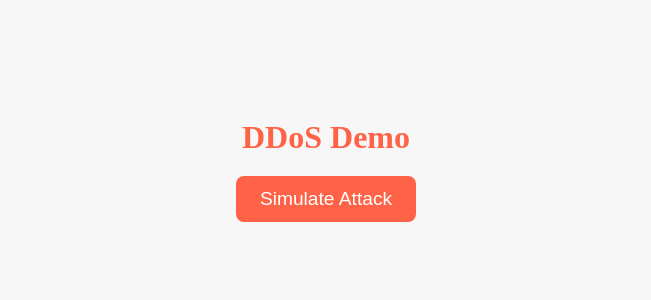
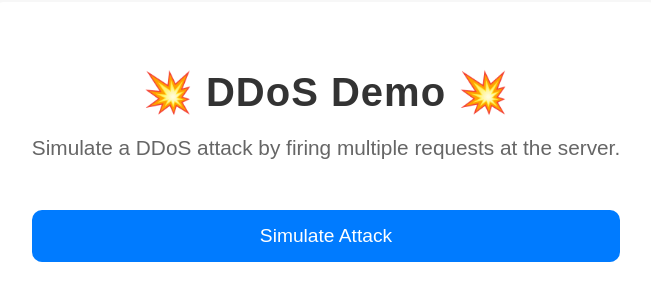
Before and after one commit to Shaban-Eissa/Web-Application-Security-101, a React (Vite) app in the folder client/: page / in a window 1280 px wide. Shown: the part 248-548 px from the top of the page, without its empty margins (314-965 px from the left). Built offline with nearby package versions, Linux system fonts and the light colour scheme.

Commit message:
feat: Revamp DDoS demo UI and functionality with improved request handling

```diff
--- /dev/null
+++ b/client/src/App.css
@@ -0,0 +1,88 @@
+body {
+  margin: 0;
+  padding: 0;
+  display: flex;
+  justify-content: center;
+  align-items: center;
+  background-color: #f7f7f7;
+  font-family: Arial, sans-serif;
+  text-align: center;
+  height: 100vh;
+}
+
+.container {
+  display: flex;
+  justify-content: center;
+  align-items: center;
+  width: 100%;
+  height: 100vh;
+  background-color: #f7f7f7;
+}
+
+.content-box {
+  background-color: #ffffff;
+  padding: 40px;
+  border-radius: 12px;
+  box-shadow: 0 10px 3px rgba(0, 0, 0, 0.03);
+  width: 100%;
+  max-width: 600px;
+  text-align: center;
+}
+
+.heading-container {
+  margin-bottom: 30px;
+}
+
+h1 {
+  font-size: 2.5rem;
+  color: #333;
+  margin-bottom: 15px;
+  font-weight: 600;
+  letter-spacing: 1px;
+}
+
+.subtitle {
+  font-size: 1.3rem;
+  color: #666;
+  margin-bottom: 25px;
+}
+
+.button {
+  padding: 15px 25px;
+  background-color: #007bff;
+  color: white;
+  font-size: 1.2rem;
+  border: none;
+  border-radius: 10px;
+  cursor: pointer;
+  transition: background-color 0.3s;
+  width: 100%;
+  margin-top: 20px;
+}
+
+.button:hover {
+  background-color: #0056b3;
+}
+
+.button:active {
+  background-color: #004085;
+}
+
+.info-box {
+  margin-top: 20px;
+  padding: 15px;
+  background-color: rgba(206, 206, 206, 0.84);
+  border-radius: 8px;
+  color: rgb(0, 0, 0);
+  font-size: 0.9rem;
+  text-align: left;
+}
+
+.info-text {
+  margin: 0;
+  line-height: 1.5;
+}
+
+.info-subtext {
+  color: rgb(0, 0, 0);
+}
--- a/client/src/App.jsx
+++ b/client/src/App.jsx
@@ -1,10 +1,54 @@
-import DDoS from "./DDoS";
+import { useState, useEffect } from "react";
+
+import "./App.css";
 
 function App() {
+  const [status, setStatus] = useState("");
+
+  const floodServer = () => {
+    // Fire 100 requests at the same time
+    const requests = Array.from({ length: 100 }, () =>
+      fetch("http://localhost:5000/api/data").then((response) => {
+        if (response.status === 429) {
+          setStatus("Too many requests, please try again later.");
+        }
+      })
+    );
+
+    // Wait for all requests to finish
+    Promise.all(requests);
+  };
+
   return (
-    <>
-      <DDoS />
-    </>
+    <div className="container">
+      <div className="content-box">
+        <div className="heading-container">
+          <h1>💥 DDoS Demo 💥</h1>
+          <p className="subtitle">
+            Simulate a DDoS attack by firing multiple requests at the server.
+          </p>
+        </div>
+
+        {status ? (
+          <div className="info-box">
+            <p className="info-text">
+              {status}
+              <br />
+              <span>
+                The server is limiting the rate of incoming requests to prevent
+                overload.
+              </span>
+            </p>
+          </div>
+        ) : (
+          <>
+            <button onClick={floodServer} className="button">
+              Simulate Attack
+            </button>
+          </>
+        )}
+      </div>
+    </div>
   );
 }
 
--- a/client/src/DDos.jsx
+++ /dev/null
@@ -1,48 +0,0 @@
-import { useState } from "react";
-
-import "./index.css";
-
-const DDoS = () => {
-  const [message, setMessage] = useState("");
-
-  const floodServer = async () => {
-    setMessage("Attacking server...");
-
-    let requestCount = 0;
-    let tooManyRequestsReceived = false;
-
-    for (let i = 0; i < 1000; i++) {
-      try {
-        const response = await fetch("http://localhost:5000/api/data");
-
-        if (response.status === 429) {
-          tooManyRequestsReceived = true;
-          break; // Stop sending requests once limit is hit
-        }
-        requestCount++;
-      } catch (error) {
-        console.log("Request failed:", error);
-      }
-    }
-
-    if (tooManyRequestsReceived) {
-      setMessage("🚨 Server is overwhelmed! Too many requests.");
-    } else {
-      setMessage("✅ Server handled the load successfully.");
-    }
-  };
-
-  return (
-    <div className="ddos-container">
-      <h1>DDoS Demo</h1>
-      <button onClick={floodServer}>Simulate Attack</button>
-      {message && (
-        <p className={message.includes("overwhelmed") ? "error" : "success"}>
-          {message}
-        </p>
-      )}
-    </div>
-  );
-};
-
-export default DDoS;
```
